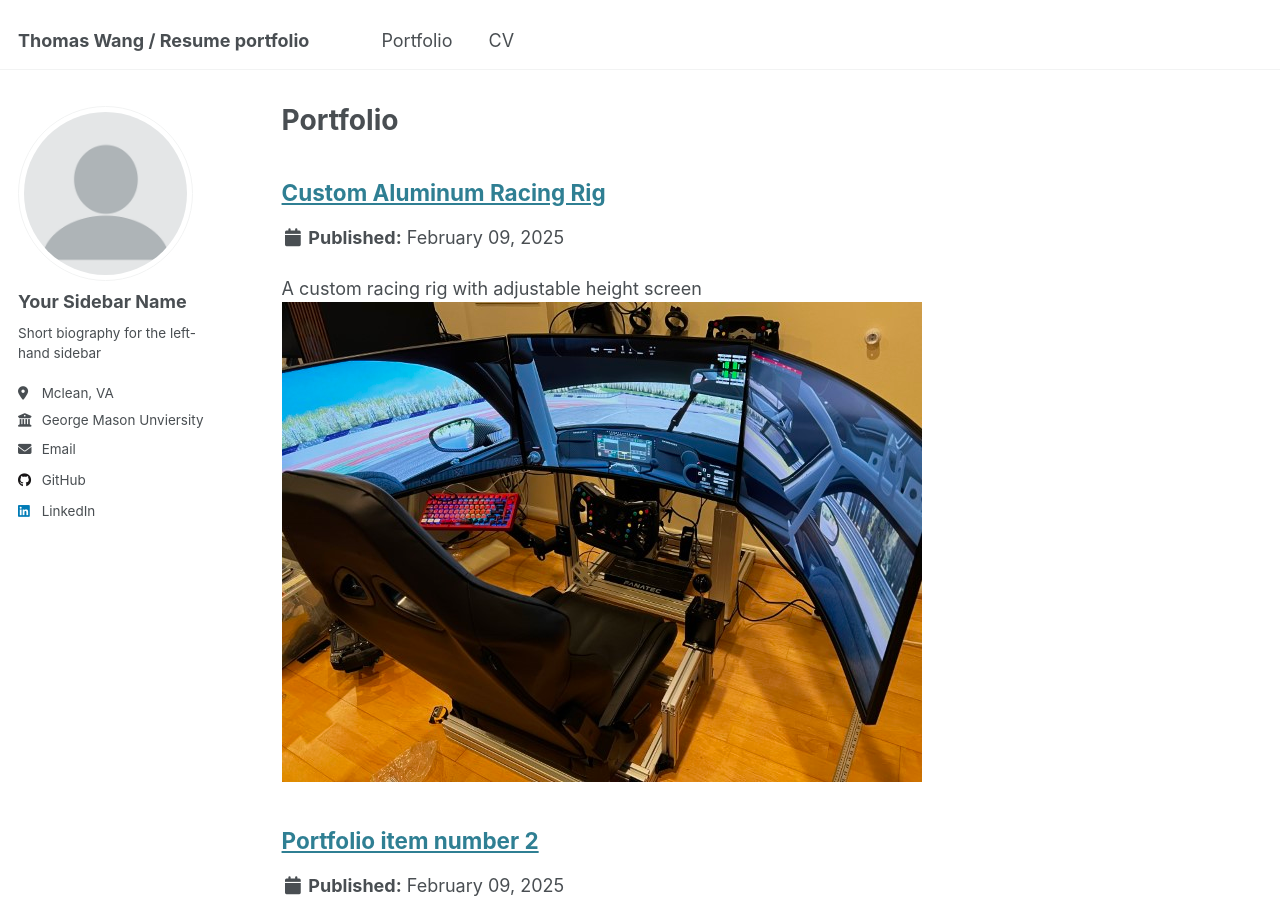
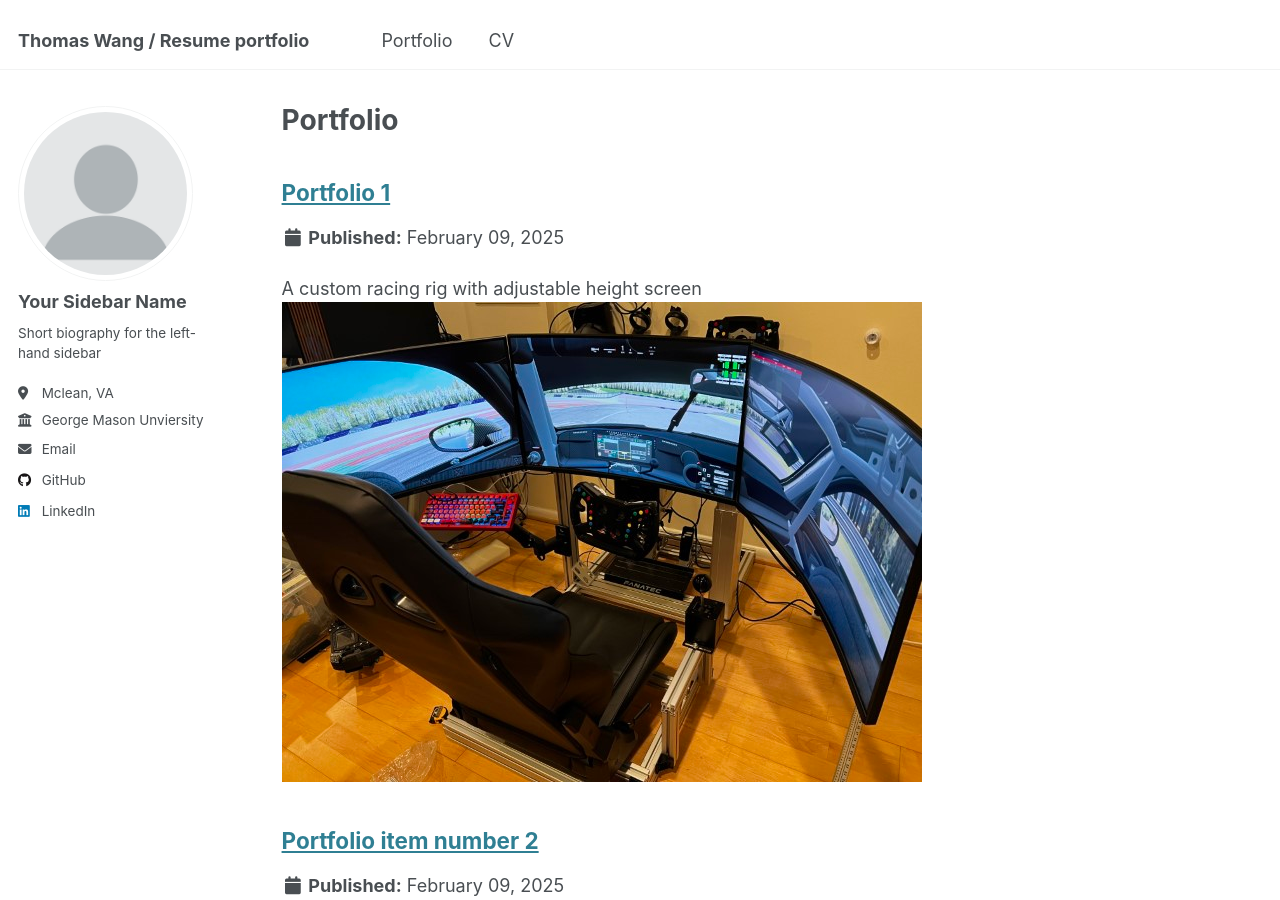
Before and after one commit to thomaswang04/thomaswang04.github.io, a Jekyll site: the page built from _pages/portfolio.html, in a window 1280 px wide and 900 px high. Built offline with Jekyll 4.4.1, drawn with Linux system fonts in a browser that asks for light colours.

Commit message:
Update portfolio-1.html

```diff
--- a/_portfolio/portfolio-1.html
+++ b/_portfolio/portfolio-1.html
@@ -1,5 +1,4 @@
 ---
-title: "Custom Aluminum Racing Rig"
 excerpt: "A custom racing rig with adjustable height screen <br/><img src='/images/IMG_2388.jpg'>"
 collection: portfolio
 ---
```
